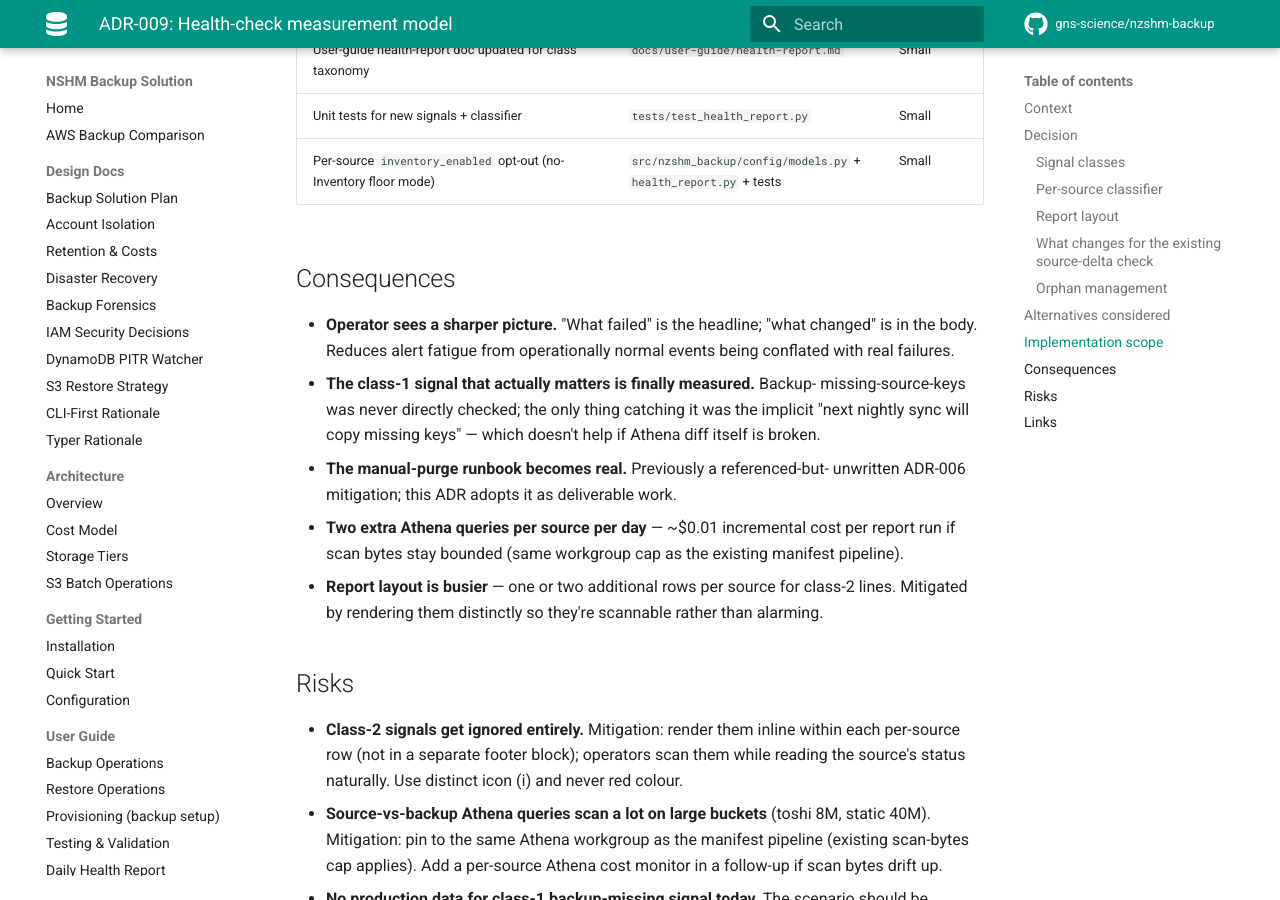
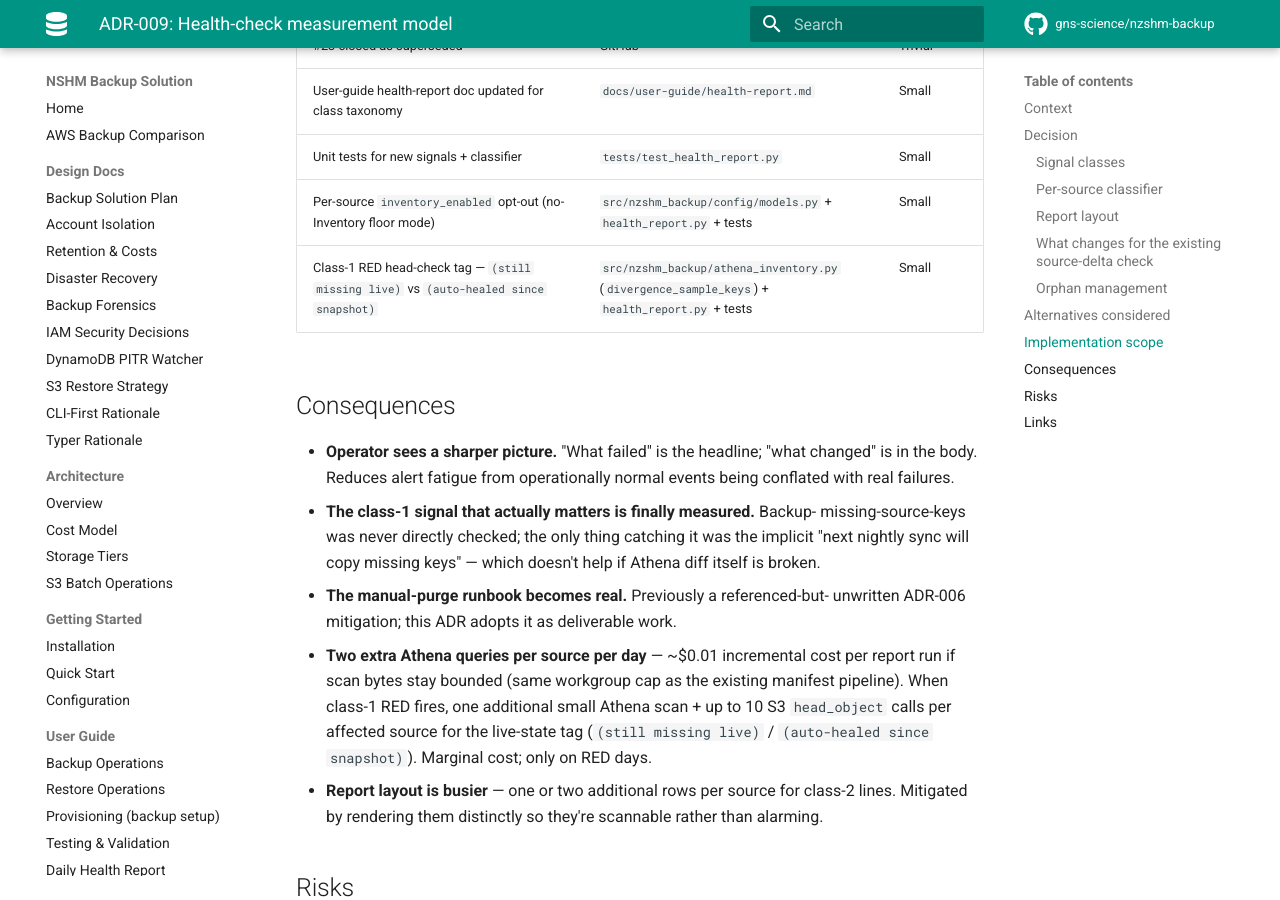
Before and after one commit to GNS-Science/aws-snapshot, an MkDocs documentation site: the page built from docs/design/adr/ADR-009-health-check-measurement-model.md, in a window 1280 px wide and 900 px high, scrolled down 4559 px. Built offline with MkDocs 1.6.1 and Material for MkDocs 9.7.7, drawn with Linux system fonts in a browser that asks for light colours; comment, search, counter and statistics services are not loaded; the version menu is left out; some of the changed text lies outside the part shown.

Commit message:
docs: update health-report docs for head-check tag (#26)
Four docs updated to reflect the head-check verification feature
landed in a1378b5:

- ADR-009: implementation-scope table grows a row for the head-check
  helper; example row in "report layout" section uses the new tag
  shape; cost note in Consequences acknowledges the extra Athena +
  head_object calls on RED days.
- user-guide/health-report.md: investigate-by-signal table breaks the
  single "backup is missing N" row into three rows — still-missing,
  auto-healed, and mixed — each with its own likely-causes and
  where-to-look guidance.
- operations/health-signal-validation-sandbox.md: Scenario 1's
  expected outcome shows both tag variants (depending on whether the
  report runs before or after the next backup re-sync); toy → toy2
  source bucket name corrections throughout (S3 namespace clash on
  2026-06-02 forced the rename; runbook had been left referencing the
  original names).
- PROD-DEPLOY-LOG: new Step 21 documents the head-check deploy
  (12:29 NZT 2026-06-02), smoke test (12:36 NZT, 246.9s wall clock),
  expected Wed 2026-06-03 validation outcomes, and the two deferred
  follow-ups (schedule reorder, silent post-backup verification rule).
  Also ticks the Step 20 sandbox checkboxes that have completed since
  kickoff (Cycle 0 baseline + schedule shift) and notes Cycle 1
  scenarios 1 + 3 are applied and awaiting tomorrow's report.

No code changes — pure docs.

````diff
--- a/docs/design/adr/ADR-009-health-check-measurement-model.md
+++ b/docs/design/adr/ADR-009-health-check-measurement-model.md
@@ -102,7 +102,7 @@ Each per-source row gains a "notes" section for class-2 lines. Example:
 
 🔴 ths      inventory_age=3h   restore=FAILED
               ℹ source grew by 0 objects today
-              ⚠ backup is missing 3 source keys (last copy: 2026-05-23)
+              ⚠ backup is missing 3 source keys (still missing live, sampled 3)
 ```
 
 Subject line / headline reflects only class 1 + class 3 (green/yellow/red);
@@ -185,6 +185,7 @@ an abstract spec.
 | User-guide health-report doc updated for class taxonomy | `docs/user-guide/health-report.md` | Small |
 | Unit tests for new signals + classifier | `tests/test_health_report.py` | Small |
 | Per-source `inventory_enabled` opt-out (no-Inventory floor mode) | `src/nzshm_backup/config/models.py` + `health_report.py` + tests | Small |
+| Class-1 RED head-check tag — `(still missing live)` vs `(auto-healed since snapshot)` | `src/nzshm_backup/athena_inventory.py` (`divergence_sample_keys`) + `health_report.py` + tests | Small |
 
 ## Consequences
 
@@ -199,7 +200,10 @@ an abstract spec.
   unwritten ADR-006 mitigation; this ADR adopts it as deliverable work.
 - **Two extra Athena queries per source per day** — ~$0.01 incremental cost
   per report run if scan bytes stay bounded (same workgroup cap as the
-  existing manifest pipeline).
+  existing manifest pipeline). When class-1 RED fires, one additional
+  small Athena scan + up to 10 S3 `head_object` calls per affected
+  source for the live-state tag (`(still missing live)` /
+  `(auto-healed since snapshot)`). Marginal cost; only on RED days.
 - **Report layout is busier** — one or two additional rows per source for
   class-2 lines. Mitigated by rendering them distinctly so they're scannable
   rather than alarming.
````
Also changed, not shown: docs/operations/health-signal-validation-sandbox.md (+15 -15 lines), docs/user-guide/health-report.md (+3 -1 lines).
